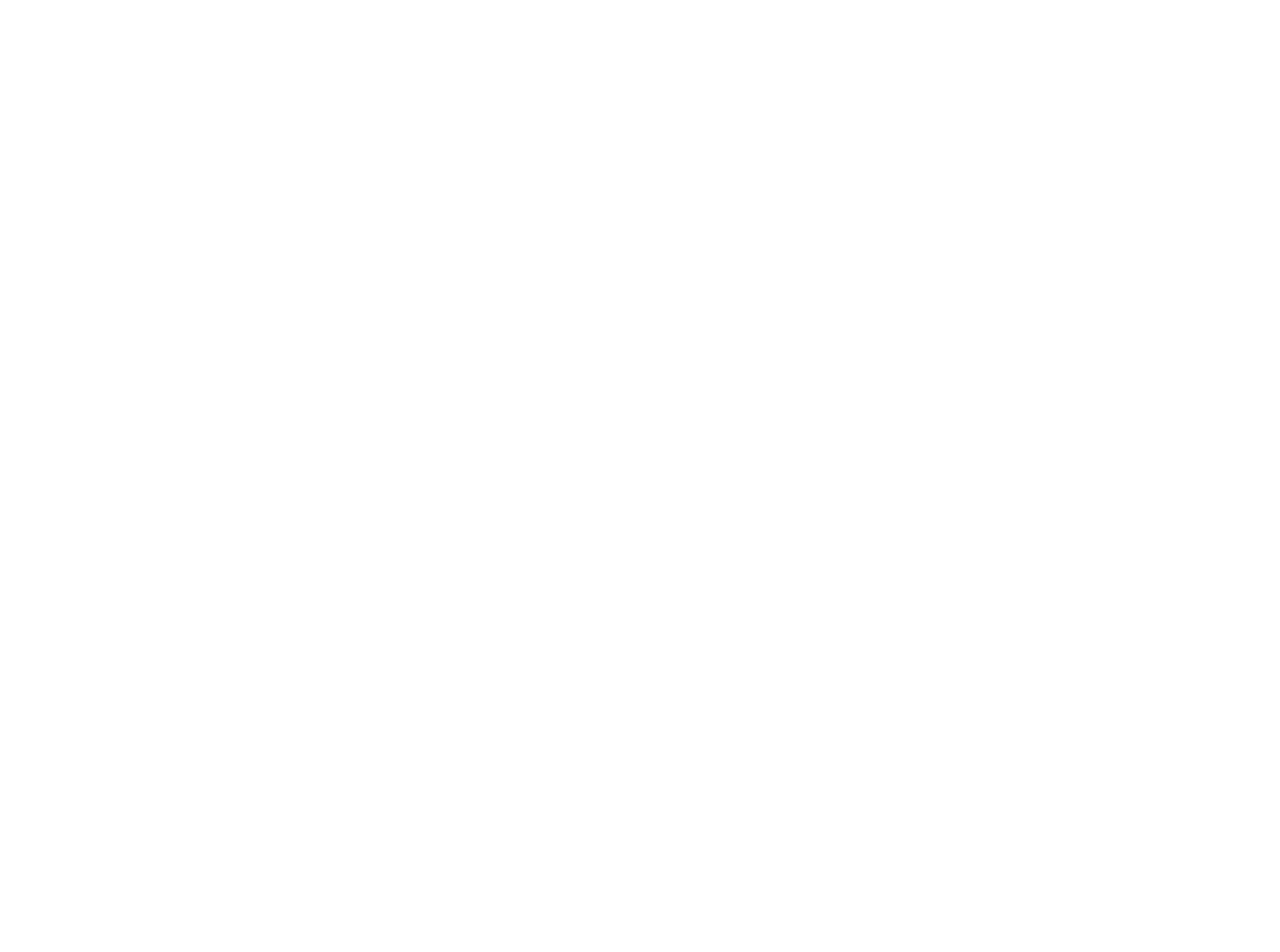
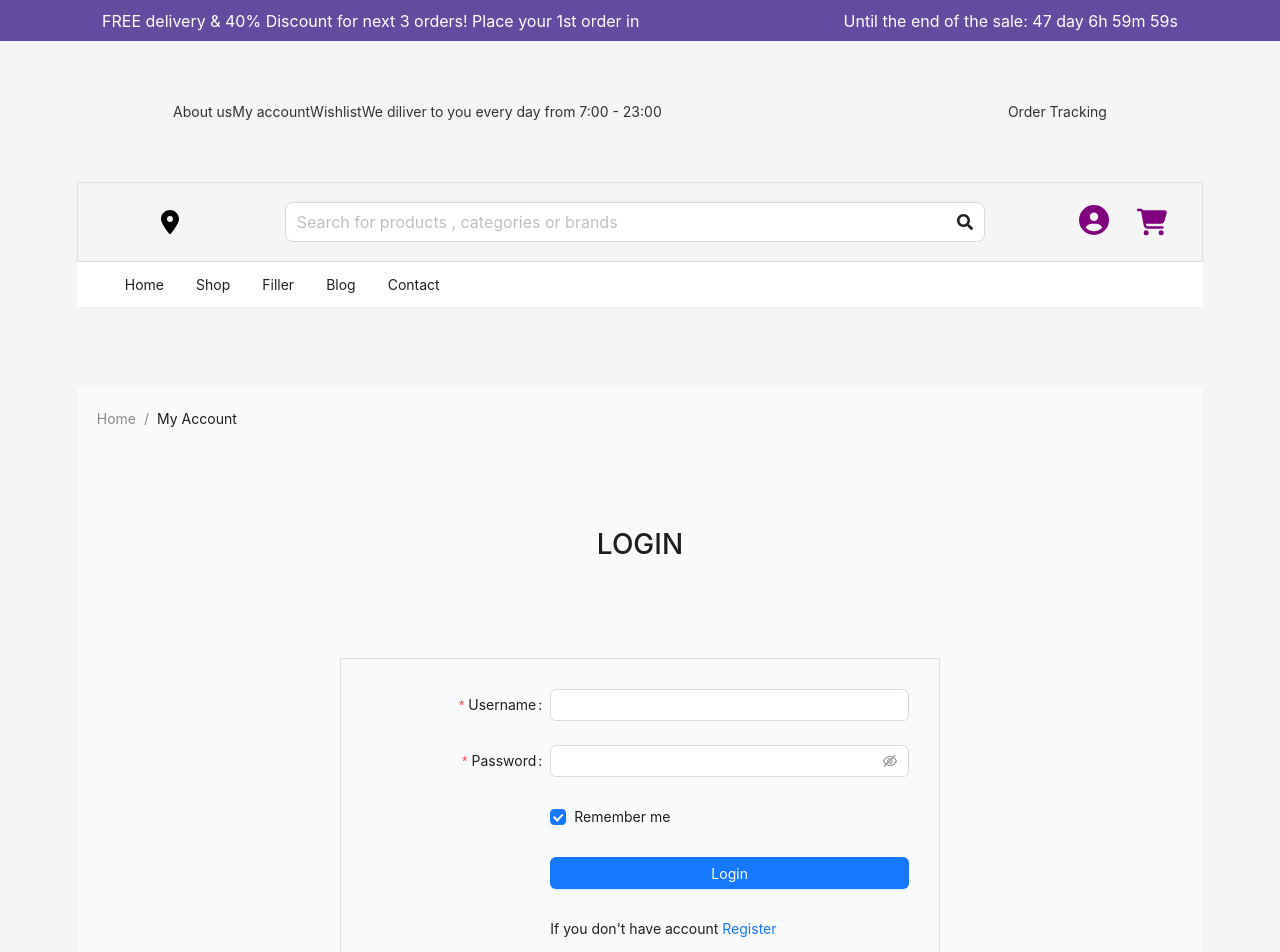
Before and after one commit to Canon1609/WWW_QuanLyBanMayIn, a React (Create React App) app in the folder ecom-project/: page /login in a window 1280 px wide. Before the commit this address had no page. Shown: the top 952 px of the page. Before the commit the page ends 800 px from the top, so only its background shows below. Built offline with nearby package versions, Linux system fonts and the light colour scheme.

Commit message:
fix routes

```diff
--- a/ecom-project/src/allroutes/index.js
+++ b/ecom-project/src/allroutes/index.js
@@ -1,5 +1,5 @@
 import { useRoutes } from "react-router-dom";
-import { routes } from "../routes";
+import { routes } from "../routes"
 
 function AllRoutes(){
     const elements = useRoutes(routes);
--- a/ecom-project/src/pages/auth/Login/index.js
+++ b/ecom-project/src/pages/auth/Login/index.js
@@ -0,0 +1,246 @@
+
+import { Breadcrumb, Button, Checkbox, Form, Input, message } from "antd"
+import "./Login.scss"
+import { useEffect, useState } from "react"
+import { useNavigate } from "react-router-dom";
+import { setCookie } from "../../../auth/cookie";
+// import { useAuth } from "../../helper/AuthContext/AuthContext";
+const Login = () => {
+    const navigate = useNavigate();
+    const [messageApi, contextHolder] = message.useMessage();
+    const wellcome = (username) => {
+        messageApi.open(
+            {
+                contentBg : '#ffffff',
+                type: 'success',
+                content: `wellcome , ${username}`
+            }
+        )
+    }
+    const LoginFail = () => {
+        messageApi.open({
+            type: 'warning',
+            content: 'Tài khoản hoặc mật khẩu không chính xác !'
+        })
+    }
+    // const {login} = useAuth();
+    const [isUserLogin, setIsUserLogin] = useState(true);
+    // xử lý login
+    const handleLogin = async (values) => {
+        const { username, password } = values;
+        try {
+            const res = await fetch('http://localhost:8080/BE_PRINTER/api/v1/login', {
+                method: 'POST',
+                headers: {
+                    'Content-Type': 'application/json'
+                },
+                body: JSON.stringify({ username, password })
+            })
+            if (res.ok) {
+                const data = await res.json();
+                if(data.status === 200)
+                {
+                    wellcome(username);
+                    setTimeout(()=>{
+                        // navigate("/" , login(data.username,data.token))
+                        navigate("/")
+                    },2500)
+                }
+               else
+               LoginFail();
+
+            }
+            else {
+               LoginFail();
+            }
+        } catch (error) {
+            console.error("Login failed : " , error);
+            LoginFail();
+        }
+
+    }
+    return (
+        <>
+            {contextHolder}
+            <Breadcrumb
+                items={[
+                    {
+                        title: <a href="/">Home</a>,
+                    },
+                    {
+                        title: 'My Account',
+                    },
+                ]}
+            />
+            {isUserLogin ? (<>
+                <h2 className="form__title">LOGIN</h2>
+                <Form
+                    className="form"
+                    name="login"
+                    labelCol={{
+                        span: 8,
+                    }}
+                    wrapperCol={{
+                        span: 16,
+                    }}
+                    style={{
+                        maxWidth: 600,
+                    }}
+                    initialValues={{
+                        remember: true,
+                    }}
+                    onFinish={handleLogin}
+                    // onFinishFailed={onFinishFailed}
+                    autoComplete="off"
+                >
+
+                    <Form.Item
+                        label="Username"
+                        name="username"
+                        rules={[
+                            {
+                                required: true,
+                                message: 'Please input your username!',
+                            },
+                        ]}
+                    >
+                        <Input />
+                    </Form.Item>
+
+                    <Form.Item
+                        label="Password"
+                        name="password"
+                        rules={[
+                            {
+                                required: true,
+                                message: 'Please input your password!',
+                            },
+                        ]}
+                    >
+                        <Input.Password />
+                    </Form.Item>
+
+                    <Form.Item
+                        name="remember"
+                        valuePropName="checked"
+                        wrapperCol={{
+                            offset: 8,
+                            span: 16,
+                        }}
+                    >
+                        <Checkbox>Remember me</Checkbox>
+                    </Form.Item>
+
+                    <Form.Item
+                        className="submit"
+                        wrapperCol={{
+                            offset: 8,
+                            span: 16,
+                        }}
+                    >
+                        <Button type="primary" htmlType="submit" style={{ width: '100%' }} >
+                            Login
+                        </Button>
+                    </Form.Item>
+
+                    <Form.Item
+                        className="submit"
+                        wrapperCol={{
+                            offset: 8,
+                            span: 16,
+                        }}>
+                        <p>If you don't have account <a href=""> Register </a> </p>
+                    </Form.Item>
+                </Form>
+
+            </>) : (<>
+                <h2 className="form__title">REGISTER</h2>
+                <Form
+                    className="form"
+                    name="login"
+                    labelCol={{
+                        span: 8,
+                    }}
+                    wrapperCol={{
+                        span: 16,
+                    }}
+                    style={{
+                        maxWidth: 600,
+                    }}
+                    initialValues={{
+                        remember: true,
+                    }}
+                    // onFinish={onFinish}
+                    // onFinishFailed={onFinishFailed}
+                    autoComplete="off"
+                >
+                    <Form.Item
+                        label="Username"
+                        name="username"
+                        rules={[
+                            {
+                                required: true,
+                                message: 'Please input your username!',
+                            },
+                        ]}
+                    >
+                        <Input />
+                    </Form.Item>
+
+                    <Form.Item
+                        label="Email address"
+                        name="email"
+                        rules={[
+                            {
+                                required: true,
+                                message: 'Please input your email!',
+                            },
+                        ]}
+                    >
+                        <Input.Password />
+                    </Form.Item>
+
+                    <Form.Item
+                        label="Password"
+                        name="password"
+                        rules={[
+                            {
+                                required: true,
+                                message: 'Please input your password!',
+                            },
+                        ]}
+                    >
+                        <Input.Password />
+                    </Form.Item>
+
+                    <Form.Item
+                        className="submit"
+                        wrapperCol={{
+                            offset: 8,
+                            span: 16,
+                        }}
+                    >
+                        <Button type="primary" htmlType="submit" style={{ width: '100%', backgroundColor: 'purple' }} >
+                            Register
+                        </Button>
+                    </Form.Item>
+                    <Form.Item
+                        className="submit"
+                        wrapperCol={{
+                            offset: 8,
+                            span: 16,
+                        }}>
+                        <p>If you have account <a href="#" >Sign In</a> </p>
+                    </Form.Item>
+                </Form>
+            </>)}
+
+
+
+
+        </>
+
+
+    )
+}
+export default Login
--- a/ecom-project/src/pages/user/Home/Home.scss
+++ b/ecom-project/src/pages/user/Home/Home.scss
@@ -2,7 +2,7 @@
 
 }
 .banner{
-    margin-top: 20px;
+    // margin-top: 20px;
     align-items: center;
     justify-content: space-between;
     display: flex;
--- a/ecom-project/src/pages/user/Layout/index.js
+++ b/ecom-project/src/pages/user/Layout/index.js
@@ -1,11 +1,11 @@
 import { Layout } from "antd"
 import Headers from "../../../components/user/Header"
 import "../../../assets/base/base.scss"
-import { Outlet } from "react-router-dom"
+import { Outlet} from "react-router-dom"
 import "./Layout.scss"
 import Footers from "../../../components/user/Footer"
 import { useState } from "react"
-const {Header, Footer , Content} = Layout
+const {Header, Footer , Content } = Layout
 const Layouts = () => {
 
    return (
--- a/ecom-project/src/routes/index.js
+++ b/ecom-project/src/routes/index.js
@@ -1,13 +1,12 @@
 import Main from "../pages/admin/Main"
 import BoxDashBoard from "../components/admin/BoxDashBoard";
-import { Navigate } from "react-router-dom";
+import { Navigate , chidren} from "react-router-dom";
 import Page404 from "../pages/admin/Page404"
 import Product from"../pages/admin/Product"
 import Category from"../pages/admin/Category"
 import DashBoard from "../pages/admin/DashBoard";
 import PrivateRoute from "../pages/auth/PrivateRoute/privateroute";
 import Layouts from "../pages/user/Layout";
-import { Children } from "react";
 import Home from "../pages/user/Home";
 import Login from "../pages/auth/Login";
 export const routes = [
@@ -47,16 +46,30 @@
     //     path : "/user",
     //     element : <PrivateRoute rolesAllowed={["user"]} element={<DashBoard></DashBoard>} ></PrivateRoute>,
     // },
-    {
+    // {
+    //     path : "/",
+    //     element : <Login/>,
+    //     chidren :[
+    //         {
+    //            path : '/',
+    //             element : <><p>Huy nguyễn</p></>
+    //         },
+    //         {
+    //             path : "/login",
+    //             element : <Login/>
+    //         }
+    //     ]
+    // }
+        {
         path : "/",
         element : <Layouts/>,
-        Children :[
+        children : [
             {
-                path : "/home",
+               index : true,
                 element : <Home/>
             },
             {
-                path : "/login",
+                path : "login",
                 element : <Login/>
             }
         ]
```
